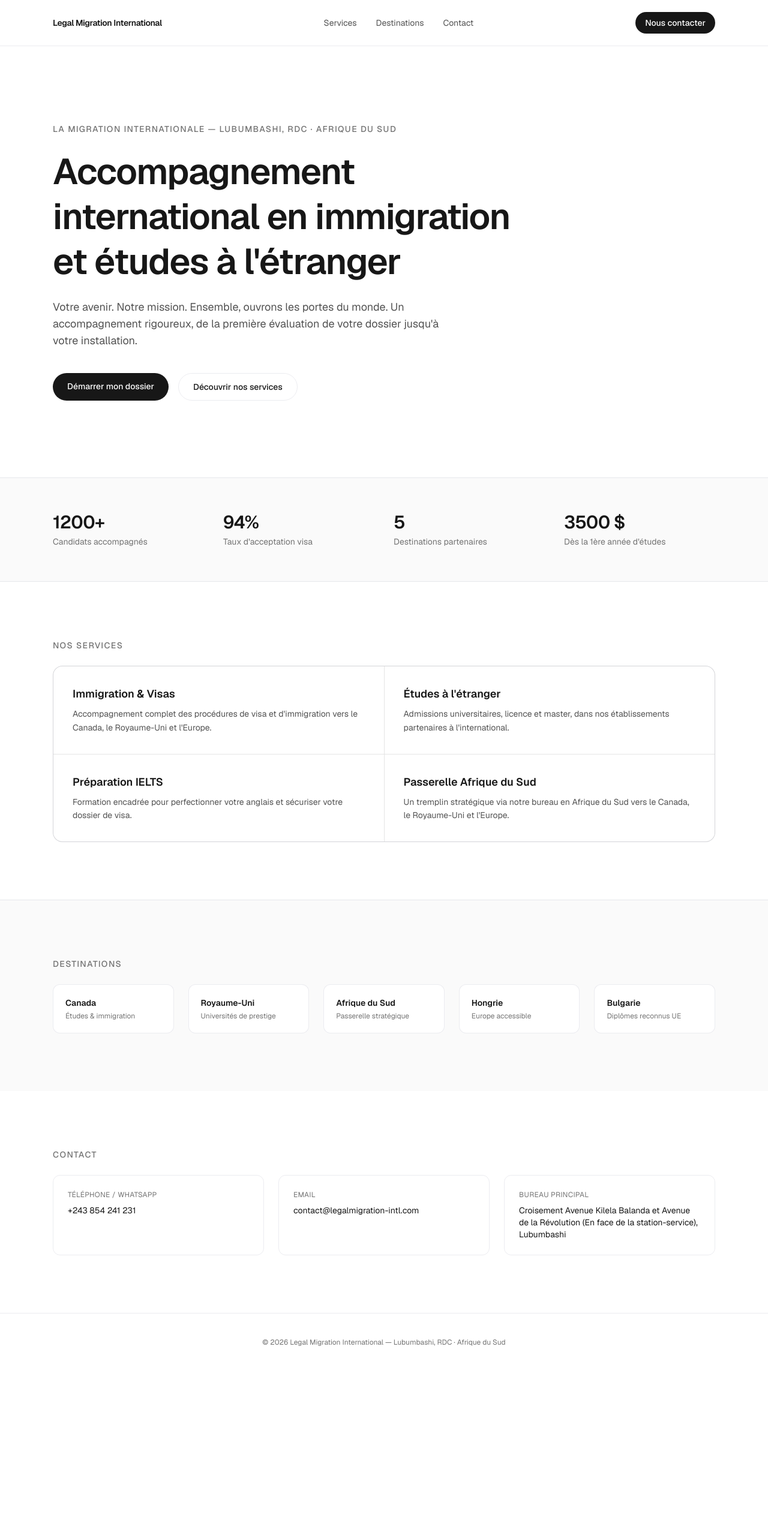
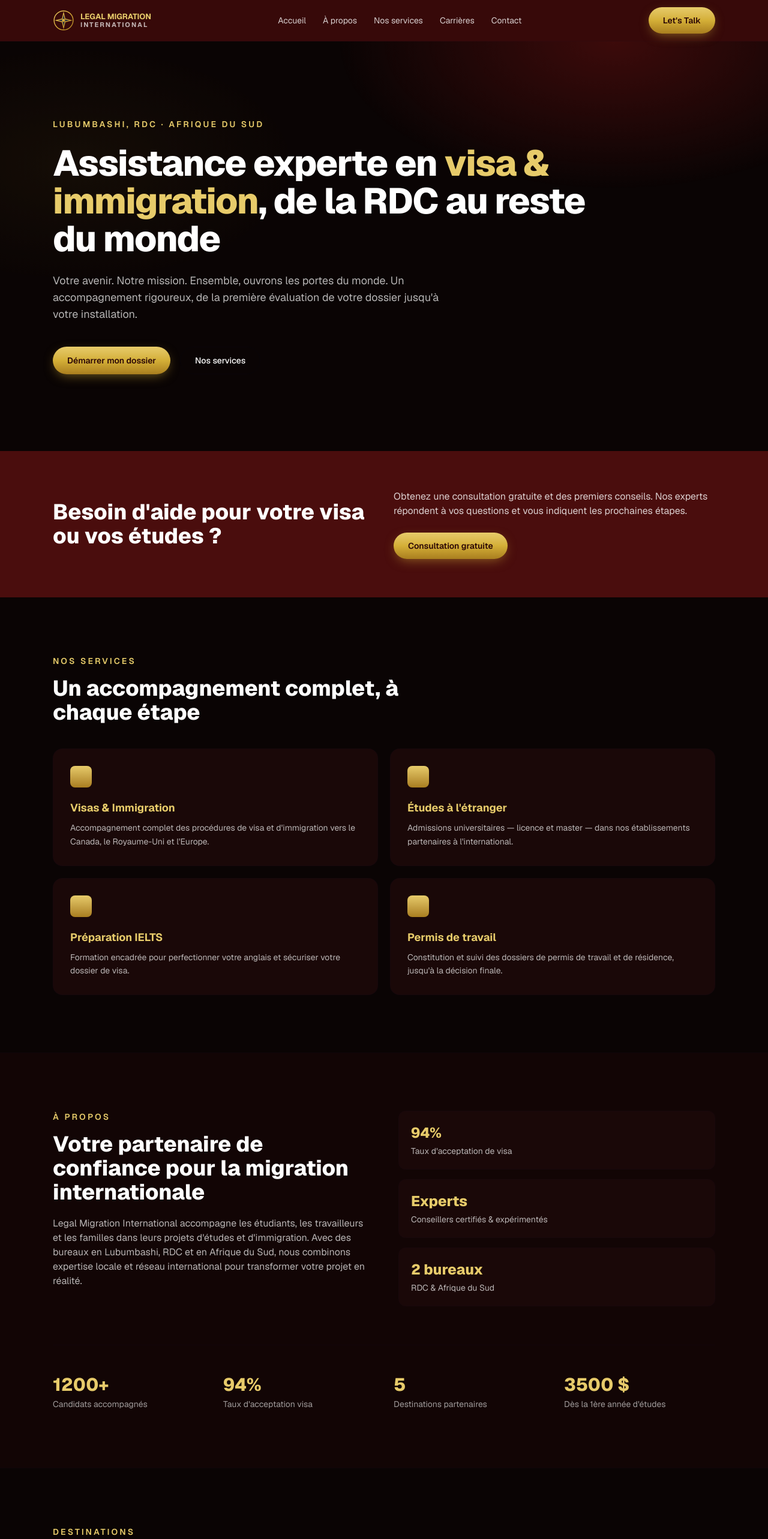
Before and after one commit to mafefebibi037-cell/lmi-crm-preview, a Next.js app: page /lexidy-style in a window 1280 px wide. Shown: the top 2566 px of the page at 60% size. Before the commit the page ends 2286 px from the top, so only its background shows below. Built offline with nearby package versions, Linux system fonts and the light colour scheme.

Commit message:
Refonte variante en identite marque LMI (bordeaux/or/noir)
Logo boussole, palette bordeaux/or/noir facon site Johannesburg,
structure moderne : hero, bande consultation, services, a propos,
stats, destinations, carrieres, contact. Donnees reelles LMI.

```diff
--- a/src/app/lexidy-style/page.tsx
+++ b/src/app/lexidy-style/page.tsx
@@ -1,113 +1,153 @@
 import Link from "next/link";
-import {
-  site,
-  stats,
-  destinations,
-} from "@/data/site";
+import { LogoMark } from "@/components/ui/Logo";
+import { site, stats, destinations } from "@/data/site";
 
 /**
- * Variante de landing "corporate international" — structure inspirée
- * des cabinets internationaux type Lexidy (hiérarchie sobre, ton
- * institutionnel), habillée avec la marque et les données réelles de
- * Legal Migration International. Route séparée : /lexidy-style
- * n'affecte pas la démo principale ("/").
+ * Variante "marque LMI" — identité bordeaux / or / noir (comme le site
+ * Legal Migration International Johannesburg), structure moderne façon
+ * cabinet international. Route séparée /lexidy-style (n'affecte pas "/").
+ * Données réelles LMI uniquement (aucune donnée tierce non confirmée).
  */
+
+const nav = [
+  { label: "Accueil", href: "#top" },
+  { label: "À propos", href: "#about" },
+  { label: "Nos services", href: "#services" },
+  { label: "Carrières", href: "#jobs" },
+  { label: "Contact", href: "#contact" },
+];
 
 const services = [
   {
-    title: "Immigration & Visas",
+    title: "Visas & Immigration",
     desc: "Accompagnement complet des procédures de visa et d'immigration vers le Canada, le Royaume-Uni et l'Europe.",
   },
   {
     title: "Études à l'étranger",
-    desc: "Admissions universitaires, licence et master, dans nos établissements partenaires à l'international.",
+    desc: "Admissions universitaires — licence et master — dans nos établissements partenaires à l'international.",
   },
   {
     title: "Préparation IELTS",
     desc: "Formation encadrée pour perfectionner votre anglais et sécuriser votre dossier de visa.",
   },
   {
-    title: "Passerelle Afrique du Sud",
-    desc: "Un tremplin stratégique via notre bureau en Afrique du Sud vers le Canada, le Royaume-Uni et l'Europe.",
+    title: "Permis de travail",
+    desc: "Constitution et suivi des dossiers de permis de travail et de résidence, jusqu'à la décision finale.",
   },
 ];
 
-export default function LexidyStylePage() {
+const why = [
+  { k: "94%", v: "Taux d'acceptation de visa" },
+  { k: "Experts", v: "Conseillers certifiés & expérimentés" },
+  { k: "2 bureaux", v: "RDC & Afrique du Sud" },
+];
+
+const goldBtn =
+  "inline-flex items-center justify-center rounded-full bg-gradient-to-b from-[#e7cb6a] via-[#d4af37] to-[#a97e1f] px-6 py-3 text-sm font-semibold text-[#2a0606] shadow-[0_6px_20px_-6px_rgba(212,175,55,0.6)] transition-transform hover:scale-[1.03]";
+
+export default function LmiBrandPage() {
   return (
-    <div className="min-h-screen bg-white text-neutral-900">
-      {/* Nav sobre */}
-      <header className="border-b border-neutral-200">
-        <div className="mx-auto flex max-w-6xl items-center justify-between px-6 py-5">
-          <Link href="/" className="text-sm font-semibold tracking-tight">
-            {site.name}
+    <div id="top" className="min-h-screen bg-[#0a0404] text-white">
+      {/* NAV */}
+      <header className="sticky top-0 z-40 border-b border-[#d4af37]/15 bg-[#3a0a0a]/95 backdrop-blur">
+        <div className="mx-auto flex max-w-6xl items-center justify-between px-6 py-3">
+          <Link href="/" className="flex items-center gap-2.5">
+            <LogoMark className="h-9 w-9" />
+            <span className="text-[13px] font-bold leading-none text-[#e7cb6a]">
+              LEGAL MIGRATION
+              <br />
+              <span className="text-[11px] tracking-[0.18em] text-white/70">
+                INTERNATIONAL
+              </span>
+            </span>
           </Link>
-          <nav className="hidden gap-8 text-sm text-neutral-600 md:flex">
-            <a href="#services" className="hover:text-neutral-900">Services</a>
-            <a href="#destinations" className="hover:text-neutral-900">Destinations</a>
-            <a href="#contact" className="hover:text-neutral-900">Contact</a>
+          <nav className="hidden items-center gap-7 text-sm text-white/80 lg:flex">
+            {nav.map((n) => (
+              <a key={n.href} href={n.href} className="hover:text-[#e7cb6a]">
+                {n.label}
+              </a>
+            ))}
           </nav>
-          <a
-            href={site.social.whatsapp}
-            className="rounded-full bg-neutral-900 px-4 py-2 text-sm font-medium text-white hover:bg-neutral-700"
-          >
-            Nous contacter
+          <a href={site.social.whatsapp} className={goldBtn}>
+            Let&apos;s Talk
           </a>
         </div>
       </header>
 
-      {/* Hero épuré, institutionnel */}
-      <section className="mx-auto max-w-6xl px-6 py-24 sm:py-32">
-        <p className="text-sm font-medium uppercase tracking-widest text-neutral-500">
-          {site.tagline} — {site.contact.offices.join(" · ")}
+      {/* HERO (noir) */}
+      <section className="relative overflow-hidden">
+        <div
+          className="pointer-events-none absolute inset-0 opacity-70"
+          style={{
+            background:
+              "radial-gradient(60% 60% at 80% 0%, rgba(90,15,15,0.9), transparent 60%), radial-gradient(50% 50% at 10% 30%, rgba(212,175,55,0.08), transparent 60%)",
+          }}
+        />
+        <div className="relative mx-auto max-w-6xl px-6 py-24 sm:py-32">
+          <p className="text-sm font-semibold uppercase tracking-[0.22em] text-[#e7cb6a]">
+            {site.contact.offices.join(" · ")}
           </p>
-        <h1 className="mt-6 max-w-3xl text-4xl font-semibold leading-tight tracking-tight sm:text-6xl">
-          Accompagnement international en immigration et études à l&apos;étranger
+          <h1 className="mt-6 max-w-4xl text-4xl font-extrabold leading-[1.05] tracking-tight sm:text-6xl">
+            Assistance experte en{" "}
+            <span className="text-[#e7cb6a]">visa &amp; immigration</span>,
+            de la RDC au reste du monde
           </h1>
-        <p className="mt-6 max-w-2xl text-lg text-neutral-600">
+          <p className="mt-6 max-w-2xl text-lg text-white/70">
             {site.slogan} {site.subSlogan} Un accompagnement rigoureux, de la
             première évaluation de votre dossier jusqu&apos;à votre installation.
           </p>
           <div className="mt-10 flex flex-wrap gap-4">
-          <a
-            href={site.social.whatsapp}
-            className="rounded-full bg-neutral-900 px-6 py-3 text-sm font-medium text-white hover:bg-neutral-700"
-          >
+            <a href="#contact" className={goldBtn}>
               Démarrer mon dossier
             </a>
             <a
               href="#services"
-            className="rounded-full border border-neutral-300 px-6 py-3 text-sm font-medium hover:border-neutral-900"
+              className="inline-flex items-center rounded-full border border-white/25 px-6 py-3 text-sm font-medium text-white hover:border-[#e7cb6a] hover:text-[#e7cb6a]"
             >
-            Découvrir nos services
+              Nos services
             </a>
+          </div>
         </div>
       </section>
 
-      {/* Stats bar */}
-      <section className="border-y border-neutral-200 bg-neutral-50">
-        <div className="mx-auto grid max-w-6xl grid-cols-2 gap-8 px-6 py-14 sm:grid-cols-4">
-          {stats.map((s) => (
-            <div key={s.label}>
-              <div className="text-3xl font-semibold tracking-tight">
-                {s.end}
-                {s.suffix}
+      {/* BANDE BORDEAUX — consultation gratuite */}
+      <section className="bg-[#4a0d0d]">
+        <div className="mx-auto grid max-w-6xl items-center gap-8 px-6 py-16 md:grid-cols-2">
+          <h2 className="text-3xl font-extrabold sm:text-4xl">
+            Besoin d&apos;aide pour votre visa ou vos études&nbsp;?
+          </h2>
+          <div>
+            <p className="text-white/80">
+              Obtenez une consultation gratuite et des premiers conseils. Nos
+              experts répondent à vos questions et vous indiquent les prochaines
+              étapes.
+            </p>
+            <a href={site.social.whatsapp} className={`${goldBtn} mt-6`}>
+              Consultation gratuite
+            </a>
           </div>
-              <div className="mt-1 text-sm text-neutral-500">{s.label}</div>
-            </div>
-          ))}
         </div>
       </section>
 
-      {/* Services */}
+      {/* SERVICES */}
       <section id="services" className="mx-auto max-w-6xl px-6 py-24">
-        <h2 className="text-sm font-medium uppercase tracking-widest text-neutral-500">
+        <p className="text-sm font-semibold uppercase tracking-[0.22em] text-[#e7cb6a]">
           Nos services
+        </p>
+        <h2 className="mt-4 max-w-2xl text-3xl font-extrabold sm:text-4xl">
+          Un accompagnement complet, à chaque étape
         </h2>
-        <div className="mt-6 grid gap-px overflow-hidden rounded-2xl border border-neutral-200 bg-neutral-200 sm:grid-cols-2">
+        <div className="mt-10 grid gap-5 sm:grid-cols-2">
           {services.map((s) => (
-            <div key={s.title} className="bg-white p-8">
-              <h3 className="text-lg font-semibold">{s.title}</h3>
-              <p className="mt-2 text-sm leading-relaxed text-neutral-600">
+            <div
+              key={s.title}
+              className="rounded-2xl border border-[#d4af37]/20 bg-[#1a0808] p-7 transition-colors hover:border-[#d4af37]/50"
+            >
+              <div className="h-9 w-9 rounded-lg bg-gradient-to-b from-[#e7cb6a] to-[#a97e1f]" />
+              <h3 className="mt-5 text-lg font-bold text-[#e7cb6a]">
+                {s.title}
+              </h3>
+              <p className="mt-2 text-sm leading-relaxed text-white/70">
                 {s.desc}
               </p>
             </div>
@@ -115,55 +155,131 @@ export default function LexidyStylePage() {
         </div>
       </section>
 
-      {/* Destinations */}
-      <section id="destinations" className="border-t border-neutral-200 bg-neutral-50">
+      {/* À PROPOS / POURQUOI NOUS */}
+      <section id="about" className="border-y border-[#d4af37]/15 bg-[#120505]">
         <div className="mx-auto max-w-6xl px-6 py-24">
-          <h2 className="text-sm font-medium uppercase tracking-widest text-neutral-500">
-            Destinations
+          <div className="grid gap-12 md:grid-cols-2">
+            <div>
+              <p className="text-sm font-semibold uppercase tracking-[0.22em] text-[#e7cb6a]">
+                À propos
+              </p>
+              <h2 className="mt-4 text-3xl font-extrabold sm:text-4xl">
+                Votre partenaire de confiance pour la migration internationale
               </h2>
-          <div className="mt-6 grid gap-6 sm:grid-cols-3 lg:grid-cols-5">
-            {destinations.map((d) => (
+              <p className="mt-5 text-white/70">
+                Legal Migration International accompagne les étudiants, les
+                travailleurs et les familles dans leurs projets d&apos;études et
+                d&apos;immigration. Avec des bureaux en {site.contact.offices.join(" et en ")},
+                nous combinons expertise locale et réseau international pour
+                transformer votre projet en réalité.
+              </p>
+            </div>
+            <div className="grid gap-4 sm:grid-cols-3 md:grid-cols-1">
+              {why.map((w) => (
                 <div
-                key={d.name}
-                className="rounded-xl border border-neutral-200 bg-white p-5"
+                  key={w.v}
+                  className="rounded-xl border border-[#d4af37]/20 bg-[#1a0808] p-5"
                 >
-                <div className="text-sm font-semibold">{d.name}</div>
-                <div className="mt-1 text-xs text-neutral-500">{d.note}</div>
+                  <div className="text-2xl font-extrabold text-[#e7cb6a]">
+                    {w.k}
+                  </div>
+                  <div className="mt-1 text-sm text-white/70">{w.v}</div>
+                </div>
+              ))}
+            </div>
+          </div>
+
+          {/* STATS */}
+          <div className="mt-16 grid grid-cols-2 gap-8 border-t border-[#d4af37]/15 pt-12 sm:grid-cols-4">
+            {stats.map((s) => (
+              <div key={s.label}>
+                <div className="text-3xl font-extrabold text-[#e7cb6a]">
+                  {s.end}
+                  {s.suffix}
+                </div>
+                <div className="mt-1 text-sm text-white/60">{s.label}</div>
               </div>
             ))}
           </div>
         </div>
       </section>
 
-      {/* Contact */}
+      {/* DESTINATIONS */}
+      <section className="mx-auto max-w-6xl px-6 py-24">
+        <p className="text-sm font-semibold uppercase tracking-[0.22em] text-[#e7cb6a]">
+          Destinations
+        </p>
+        <h2 className="mt-4 text-3xl font-extrabold sm:text-4xl">
+          De l&apos;Europe au Canada
+        </h2>
+        <div className="mt-10 grid gap-4 sm:grid-cols-3 lg:grid-cols-5">
+          {destinations.map((d) => (
+            <div
+              key={d.name}
+              className="rounded-xl border border-[#d4af37]/20 bg-[#1a0808] p-5"
+            >
+              <div className="font-bold text-white">{d.name}</div>
+              <div className="mt-1 text-xs text-white/60">{d.note}</div>
+            </div>
+          ))}
+        </div>
+      </section>
+
+      {/* JOBS / CARRIÈRES */}
+      <section id="jobs" className="bg-[#4a0d0d]">
+        <div className="mx-auto flex max-w-6xl flex-col items-start gap-6 px-6 py-16 md:flex-row md:items-center md:justify-between">
+          <div>
+            <p className="text-sm font-semibold uppercase tracking-[0.22em] text-[#e7cb6a]">
+              Carrières
+            </p>
+            <h2 className="mt-3 text-2xl font-extrabold sm:text-3xl">
+              Rejoignez une équipe internationale
+            </h2>
+            <p className="mt-2 max-w-xl text-white/75">
+              Nous recherchons des professionnels sérieux et motivés. Envoyez-nous
+              votre candidature.
+            </p>
+          </div>
+          <a href={site.social.whatsapp} className={goldBtn}>
+            Postuler
+          </a>
+        </div>
+      </section>
+
+      {/* CONTACT */}
       <section id="contact" className="mx-auto max-w-6xl px-6 py-24">
-        <h2 className="text-sm font-medium uppercase tracking-widest text-neutral-500">
+        <p className="text-sm font-semibold uppercase tracking-[0.22em] text-[#e7cb6a]">
           Contact
-        </h2>
-        <div className="mt-6 grid gap-6 sm:grid-cols-3">
-          <div className="rounded-xl border border-neutral-200 p-6">
-            <div className="text-xs uppercase tracking-wide text-neutral-500">
+        </p>
+        <h2 className="mt-4 text-3xl font-extrabold sm:text-4xl">Parlons de votre projet</h2>
+        <div className="mt-10 grid gap-5 sm:grid-cols-3">
+          <div className="rounded-xl border border-[#d4af37]/20 bg-[#1a0808] p-6">
+            <div className="text-xs uppercase tracking-wide text-[#e7cb6a]">
               Téléphone / WhatsApp
             </div>
-            <div className="mt-2 text-sm">{site.contact.phones[0]}</div>
+            <div className="mt-2 text-sm text-white/85">{site.contact.phones[0]}</div>
           </div>
-          <div className="rounded-xl border border-neutral-200 p-6">
-            <div className="text-xs uppercase tracking-wide text-neutral-500">
-              Email
+          <div className="rounded-xl border border-[#d4af37]/20 bg-[#1a0808] p-6">
+            <div className="text-xs uppercase tracking-wide text-[#e7cb6a]">Email</div>
+            <div className="mt-2 text-sm text-white/85">{site.contact.email}</div>
           </div>
-            <div className="mt-2 text-sm">{site.contact.email}</div>
-          </div>
-          <div className="rounded-xl border border-neutral-200 p-6">
-            <div className="text-xs uppercase tracking-wide text-neutral-500">
+          <div className="rounded-xl border border-[#d4af37]/20 bg-[#1a0808] p-6">
+            <div className="text-xs uppercase tracking-wide text-[#e7cb6a]">
               Bureau principal
             </div>
-            <div className="mt-2 text-sm">{site.contact.address}</div>
+            <div className="mt-2 text-sm text-white/85">{site.contact.address}</div>
           </div>
         </div>
       </section>
 
-      <footer className="border-t border-neutral-200 py-10 text-center text-xs text-neutral-500">
-        © {new Date().getFullYear()} {site.name} — {site.contact.offices.join(" · ")}
+      <footer className="border-t border-[#d4af37]/15 bg-[#3a0a0a]">
+        <div className="mx-auto flex max-w-6xl flex-col items-center gap-3 px-6 py-8 text-center text-xs text-white/60 sm:flex-row sm:justify-between sm:text-left">
+          <div className="flex items-center gap-2.5">
+            <LogoMark className="h-7 w-7" />
+            <span>© {new Date().getFullYear()} {site.name}</span>
+          </div>
+          <div>{site.contact.offices.join(" · ")}</div>
+        </div>
       </footer>
     </div>
   );
```
Lines whose indentation alone changed are shown as unchanged.
